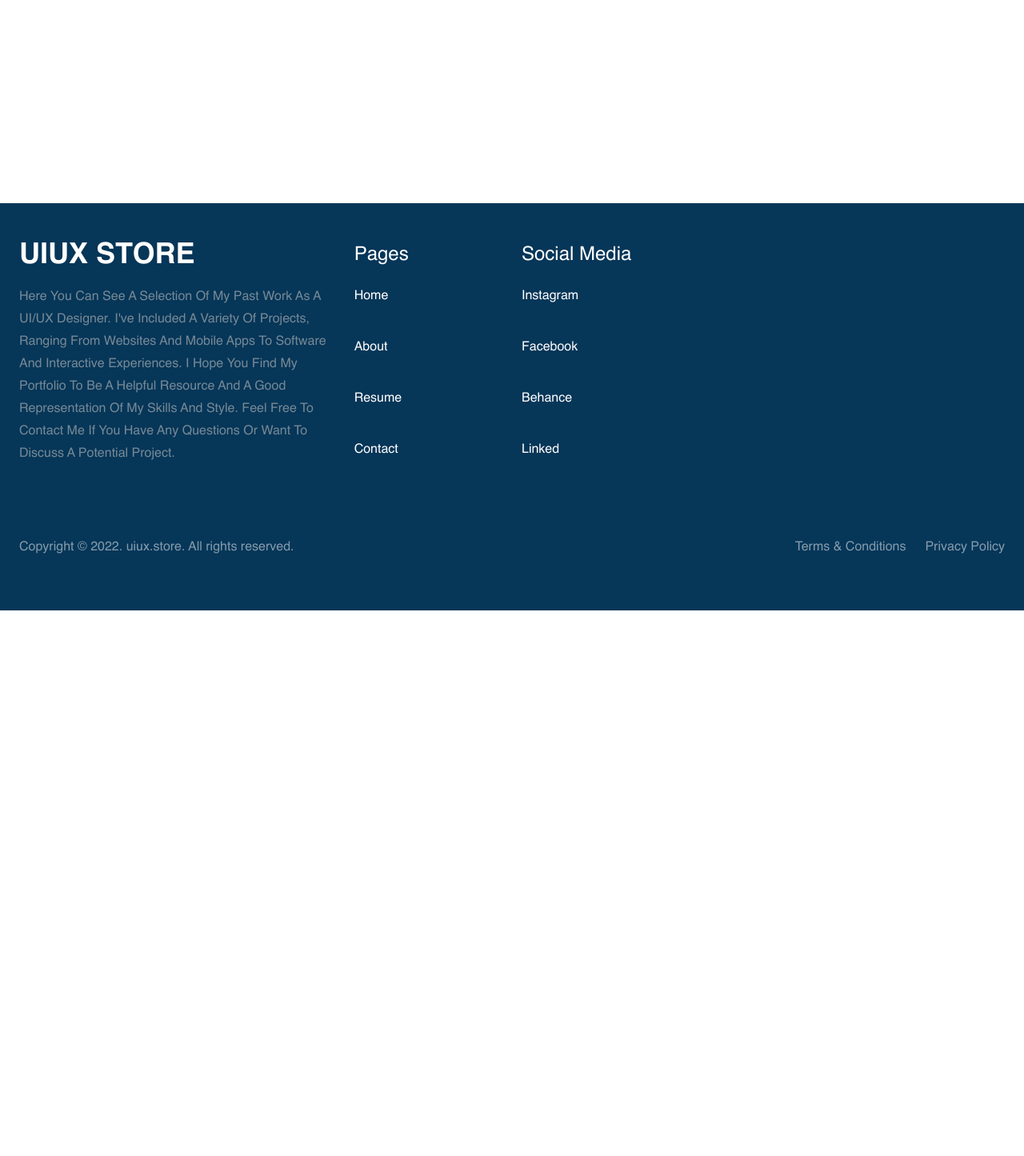
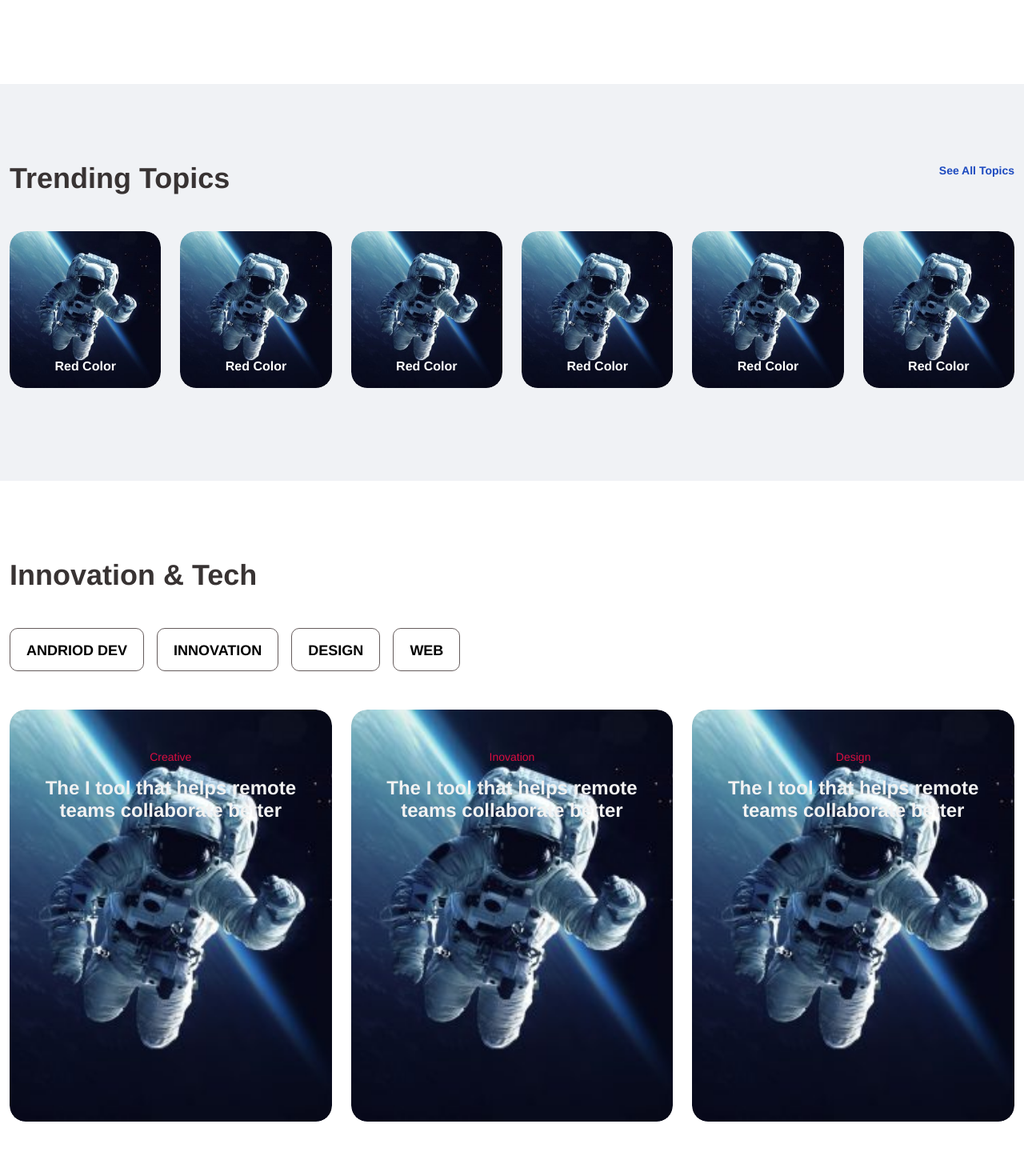
Before and after one commit to mfarmaan/Portfolio, a React (Create React App) app: page / in a window 1280 px wide. Shown: the part 705-2150 px from the top of the page at 80% size. Before the commit the page ends 1468 px from the top, so only its background shows below. Built offline with nearby package versions, Linux system fonts and the light colour scheme.

Commit message:
Blog.jsx chnages

```diff
--- a/src/App.css
+++ b/src/App.css
@@ -23,6 +23,94 @@
 }
 .pointer {
   cursor: pointer;
+}
+.common-margin {
+  margin-bottom: 100px;
+}
+.common-margin-heading {
+  margin-bottom: 48px;
+}
+.post_details {
+  padding: 0px 20px;
+  position: absolute;
+  top: 10%;
+  justify-content: center;
+  display: flex;
+  width: 100%;
+  flex-direction: column;
+}
+.posts__card {
+  border-radius: 20px;
+  overflow: hidden;
+  display: inline-flex;
+  align-items: center;
+  justify-content: center;
+  height: 515px;
+  width: 100%;
+  position: relative;
+}
+.posts__card p {
+  font-family: "Helvetica";
+  font-style: normal;
+  font-weight: 400;
+  font-size: 14px;
+  line-height: 17px;
+  text-align: center;
+
+  color: #da0e3f;
+}
+.posts__card h2 {
+  font-family: "Helvetica";
+  font-style: normal;
+  font-weight: 700;
+  font-size: 24px;
+  line-height: 28px;
+  text-align: center;
+
+  color: #f2f2f2;
+}
+.posts__card img {
+  transition: all 0.5s ease-in-out;
+  border-radius: 20px;
+  width: 100%;
+  height: 100%;
+  object-fit: cover;
+}
+.catagory_tabs {
+  width: fit-content;
+  border: 0.5px solid #655c5c;
+  border-radius: 10px;
+  display: flex;
+  flex-direction: row;
+  align-items: flex-start;
+  padding: 10px 20px;
+  background: #fff;
+  font-family: "Helvetica";
+  font-style: normal;
+  font-weight: 700;
+  font-size: 18px;
+  line-height: 35px;
+  /* identical to box height, or 194% */
+
+  color: #000000;
+}
+
+.navbar-toggler {
+  width: 20%;
+  border: 0;
+}
+.catagory_tabs.active {
+  background: #1b5dd6;
+  color: #fff;
+  box-shadow: 0px 2px 15px #5790fb;
+  border-radius: 10px;
+}
+.navbar-toggler:focus {
+  box-shadow: none;
+}
+.bg-gray-section {
+  background: #f0f2f5;
+  padding: 100px 0px;
 }
 h2 {
   font-family: "Helvatica";
@@ -372,7 +460,7 @@ a:hover {
   position: relative;
 }
 .right_imge {
-  width: 627px;
+  width: 541px;
   height: 710px;
   position: absolute;
   height: auto;
@@ -536,7 +624,68 @@ a:hover {
 
   color: #655c5c;
 }
-/* Desktop View */
+
+.treaning_section h2 {
+  font-family: "Helvetica";
+  font-style: normal;
+  font-weight: 700;
+  font-size: 36px;
+  line-height: auto !important;
+  color: #383333;
+}
+.treaning_section p {
+  font-family: "Helvetica";
+  font-style: normal;
+  font-weight: 700;
+  font-size: 14px;
+  line-height: 16px;
+  /* identical to box height */
+
+  color: #1d4abf;
+}
+.ct-margin {
+  margin-top: 48px;
+}
+.catagaroy-img {
+  width: 100%;
+  height: 196px;
+  position: relative;
+  overflow: hidden;
+  border-radius: 20px;
+  transition: all 0.5s ease-in-out;
+}
+.catagaroy-img img:hover,
+.posts__card img:hover {
+  transform: scale(1.1);
+  transition: all 0.5s ease-in-out;
+}
+.catagaroy-img img {
+  width: 100%;
+  height: 100%;
+  object-fit: cover;
+  transition: all 0.5s ease-in-out;
+
+  border-radius: 20px;
+}
+.catagaroy_text * {
+  position: absolute;
+  bottom: 10px;
+  left: 0;
+  display: inline-flex;
+  align-items: center;
+  justify-content: center;
+  width: 100%;
+  text-align: center;
+  margin: 0;
+  font-family: "Helvetica";
+  font-style: normal;
+  font-weight: 700;
+  font-size: 16px;
+  line-height: 35px;
+  /* identical to box height, or 219% */
+
+  color: #ffffff;
+}
 
 @media (min-width: 769px) {
   .right_imge_card {
--- a/src/component/Blog.jsx
+++ b/src/component/Blog.jsx
@@ -1,7 +1,6 @@
-import React from "react";
+import React, { useState } from "react";
 import Demo from "../img//demo_image-1-300x300.jpg";
-import LeftsideBlog from "../assets/LeftsideBlog";
-import Rightsidewiget from "../assets/Rightsidewiget";
+
 import { Swiper, SwiperSlide } from "swiper/react";
 import { Autoplay } from "swiper";
 import SwiperCore, { Pagination, Navigation } from "swiper/core";
@@ -12,26 +11,58 @@ import "swiper/css";
 SwiperCore.use([Pagination, Navigation]);
 
 function Blog() {
+  const [btnClicked, setBtnclicked] = useState(0);
+
+  const btnId = [
+    {
+      id: "1",
+      name: "Andriod Dev",
+    },
+    {
+      id: "2",
+      name: "Innovation",
+    },
+    {
+      id: "3",
+      name: "Design",
+    },
+    {
+      id: "4",
+      name: "web",
+    },
+  ];
+
+  const postdata = [
+    {
+      catagory: "Creative",
+      title: "The I tool that helps remote teams collaborate better",
+    },
+    {
+      catagory: "Inovation",
+      title: "The I tool that helps remote teams collaborate better",
+    },
+    {
+      catagory: "Design",
+      title: "The I tool that helps remote teams collaborate better",
+    },
+  ];
+  console.log(btnId);
   return (
     <>
-      <section className="my-5 top-section">
-        <div className="container">
+      <section className="my-5 top-section common-margin">
+        <div className="container top-section">
           <div className="row mobile-reverse">
             <div className="col-md-7">
               <div className="backgroung_post">
                 <Swiper
-                  pagination={{
-                    clickable: true,
-                  }}
-                  navigation={true}
                   className="mySwiper"
                   spaceBetween={30}
                   slidesPerView={2}
                   direction="vertical"
                   // loop={true}
-                  speed={500}
+                  speed={1500}
                   autoplay={{
-                    delay: 2000,
+                    delay: 1000,
                     disableOnInteraction: false,
                   }}
                   breakpoints={{
@@ -54,7 +85,7 @@ function Blog() {
                   modules={[Autoplay]}
                 >
                   <SwiperSlide>
-                    <div className="Post__card">
+                    <div className="Post__card pointer">
                       <div className="post_id_slider">
                         <span>01</span>
                       </div>
@@ -76,7 +107,7 @@ function Blog() {
                     </div>
                   </SwiperSlide>
                   <SwiperSlide>
-                    <div className="Post__card">
+                    <div className="Post__card pointer">
                       <div className="post_id_slider">
                         <span>01</span>
                       </div>
@@ -98,7 +129,7 @@ function Blog() {
                     </div>
                   </SwiperSlide>
                   <SwiperSlide>
-                    <div className="Post__card">
+                    <div className="Post__card pointer">
                       <div className="post_id_slider">
                         <span>01</span>
                       </div>
@@ -216,6 +247,114 @@ function Blog() {
         </div>
       </section>
 
+      <section className="bg-gray-section common-margin">
+        <div className="container">
+          <div className="row">
+            <div className="col-8">
+              <div className="treaning_section">
+                <h2>Trending Topics</h2>
+              </div>
+            </div>
+            <div className="col-4">
+              <div className="d-flex treaning_section justify-content-end pointer">
+                <p className="m-0">See All Topics</p>
+              </div>
+            </div>
+          </div>
+          <div className="row ct-margin">
+            <div className="col-xl-2 col-lg-4 col-md-4 col-sm-6 mb-3 pointer">
+              <div className="catagaroy-img ">
+                <img src={Demo} alt="" />
+                <div className="catagaroy_text">
+                  <p>Red Color</p>
+                </div>
+              </div>
+            </div>
+            <div className="col-xl-2 col-lg-4 col-md-4 col-sm-6 mb-3 pointer">
+              <div className="catagaroy-img ">
+                <img src={Demo} alt="" />
+                <div className="catagaroy_text">
+                  <p>Red Color</p>
+                </div>
+              </div>
+            </div>
+            <div className="col-xl-2 col-lg-4 col-md-4 col-sm-6 mb-3 pointer">
+              <div className="catagaroy-img ">
+                <img src={Demo} alt="" />
+                <div className="catagaroy_text">
+                  <p>Red Color</p>
+                </div>
+              </div>
+            </div>
+            <div className="col-xl-2 col-lg-4 col-md-4 col-sm-6 mb-3 pointer">
+              <div className="catagaroy-img ">
+                <img src={Demo} alt="" />
+                <div className="catagaroy_text">
+                  <p>Red Color</p>
+                </div>
+              </div>
+            </div>
+            <div className="col-xl-2 col-lg-4 col-md-4 col-sm-6 mb-3 pointer">
+              <div className="catagaroy-img ">
+                <img src={Demo} alt="" />
+                <div className="catagaroy_text">
+                  <p>Red Color</p>
+                </div>
+              </div>
+            </div>
+            <div className="col-xl-2 col-lg-4 col-md-4 col-sm-6 mb-3 pointer">
+              <div className="catagaroy-img ">
+                <img src={Demo} alt="" />
+                <div className="catagaroy_text">
+                  <p>Red Color</p>
+                </div>
+              </div>
+            </div>
+          </div>
+        </div>
+      </section>
+
+      <section className="common-margin">
+        <div className="container">
+          <div className="row">
+            <div className="col-12">
+              <div className="treaning_section common-margin-heading">
+                <h2>Innovation & Tech</h2>
+              </div>
+            </div>
+            <div className="col-12 common-margin-heading">
+              <div className="d-flex gap-3">
+                {btnId.map((data) => (
+                  <button
+                    id={data.id}
+                    onClick={() => setBtnclicked(data.id)}
+                    type="submit"
+                    className={
+                      !btnClicked ? "catagory_tabs " : "catagory_tabs active"
+                    }
+                  >
+                    {data.name}
+                  </button>
+                ))}
+              </div>
+            </div>
+          </div>
+          <div className="row">
+            {postdata.map((postItem) => (
+              <div className=" col-xl-4 col-md-4  mb-4">
+                <div className="posts__card">
+                  <img src={Demo} alt="" />
+                  <div className="post_details">
+                    <p>{postItem.catagory}</p>
+                    <h2>{postItem.title}</h2>
+                  </div>
+                </div>
+              </div>
+            ))}
+          </div>
+        </div>
+      </section>
+
       {/* <div classNameName="blog-margin-top">
         <div classNameName="container">
           <div classNameName="row align-items-center">
```
